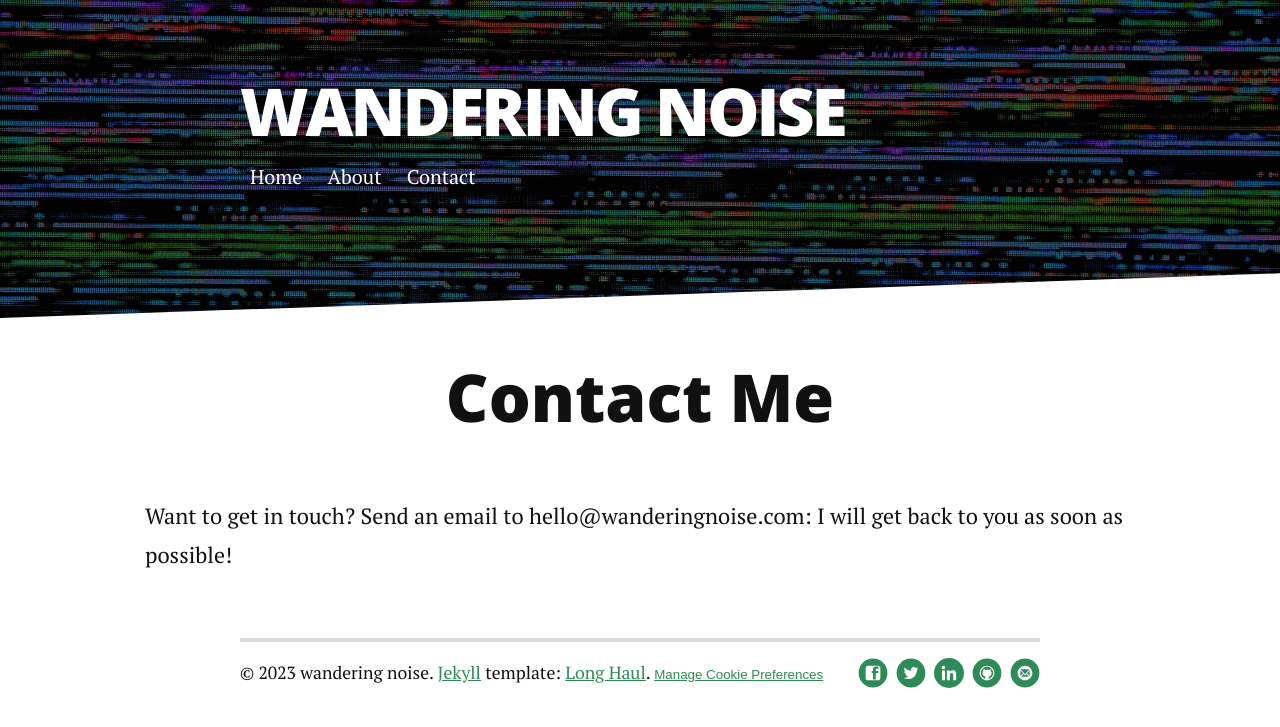
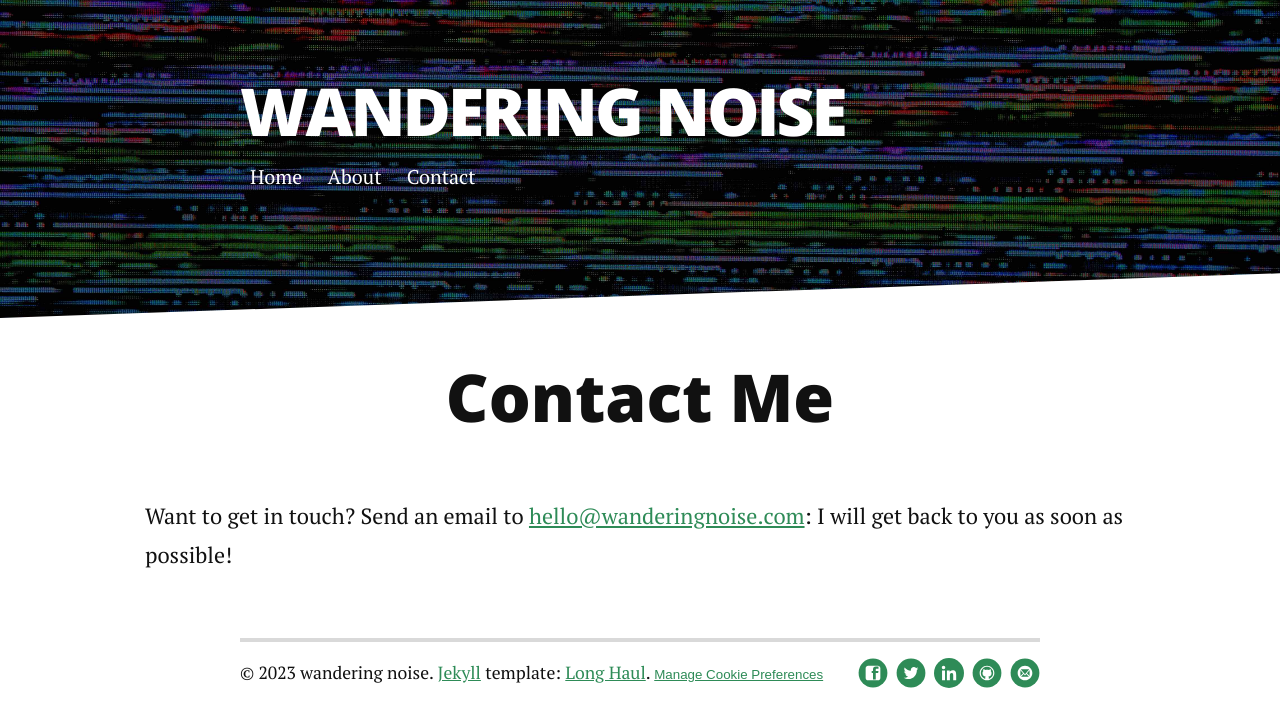
Before and after one commit to wanderingnoise/wanderingnoise.github.io, a Jekyll site: the page built from contact.md, in a window 1280 px wide. Shown: the top 727 px of the page. Built offline with Jekyll 4.4.1, drawn with Linux system fonts in a browser that asks for light colours; nearby versions of some CDN libraries; a script that is not in the unit is left out; part of the change alters nothing that is shown.

```diff
--- a/contact.md
+++ b/contact.md
@@ -5,5 +5,5 @@ title: Contact Me
 
 <div id="post">
   <h1 class="pageTitle">Contact Me</h1>
-    <p>Want to get in touch? Send an email to hello@wanderingnoise.com: I will get back to you as soon as possible!</p>
+    <p>Want to get in touch? Send an email to <a href="mailto:hello@wanderingnoise.com">hello@wanderingnoise.com</a>: I will get back to you as soon as possible!</p>
 </div>
```
